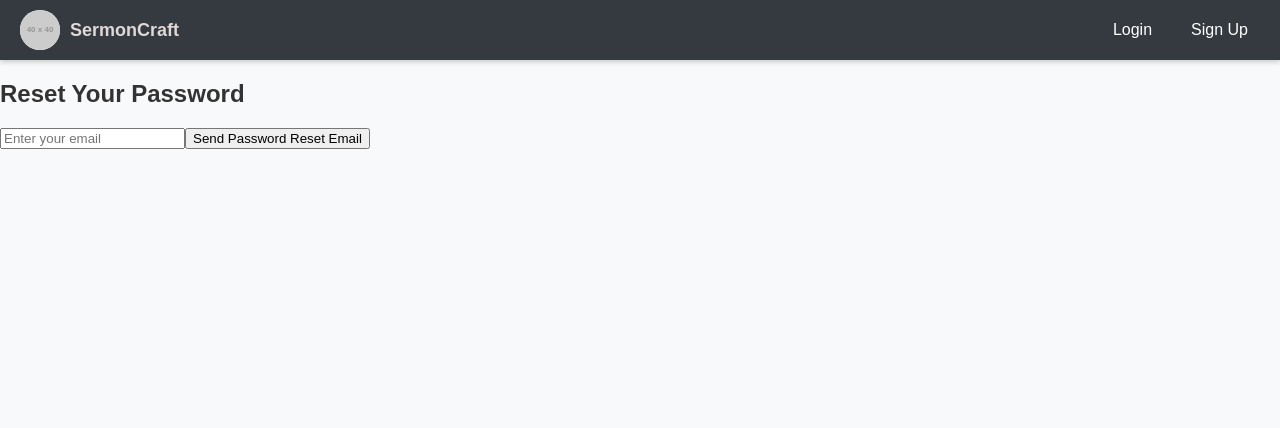
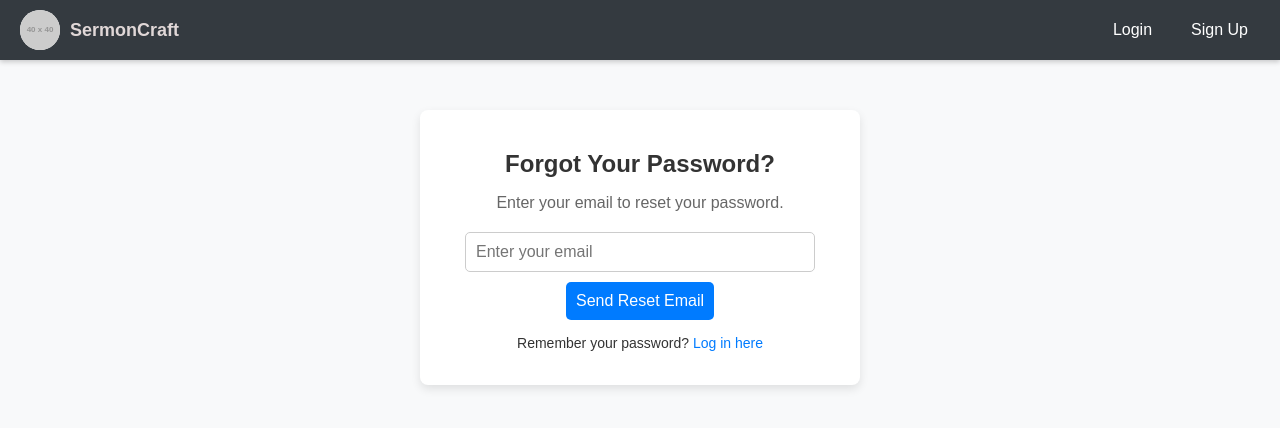
Before and after one commit to TimZoltowski/SermonCraft, a Next.js app: page /forgot-password in a window 1280 px wide. Shown: the top 428 px of the page. Built offline with nearby package versions, Linux system fonts and the light colour scheme; no server answers.

Commit message:
Styled the Forgot Password page

```diff
--- a/app/forgot-password/page.js
+++ b/app/forgot-password/page.js
@@ -1,38 +1,52 @@
 "use client";
-
 import { useState } from "react";
 import { sendPasswordResetEmail } from "firebase/auth";
 import { auth } from "@/lib/firebase";
+import "../globals.css"; // ✅ Import global styles
 
-export default function ForgotPassword() {
+export default function ForgotPasswordPage() {
   const [email, setEmail] = useState("");
   const [message, setMessage] = useState("");
   const [error, setError] = useState("");
 
-  const handlePasswordReset = async () => {
+  const handleReset = async (e) => {
+    e.preventDefault();
     setMessage("");
     setError("");
 
     try {
       await sendPasswordResetEmail(auth, email);
-      setMessage("Password reset email sent! Check your inbox.");
-    } catch (error) {
-      console.error("Password Reset Error:", error);
-      setError(error.message);
+      setMessage("A password reset email has been sent.");
+    } catch (err) {
+      setError("Failed to send reset email. Please check your email and try again.");
     }
   };
 
   return (
-    <div>
-      <h2>Reset Your Password</h2>
-      {message && <p style={{ color: "green" }}>{message}</p>}
-      {error && <p style={{ color: "red" }}>{error}</p>}
-      <input
-        type="email"
-        placeholder="Enter your email"
-        onChange={(e) => setEmail(e.target.value)}
-      />
-      <button onClick={handlePasswordReset}>Send Password Reset Email</button>
+    <div className="auth-container">
+      <h2 className="auth-title">Forgot Your Password?</h2>
+      <p className="auth-subtitle">Enter your email to reset your password.</p>
+
+      {message && <p className="auth-message">{message}</p>}
+      {error && <p className="auth-error">{error}</p>}
+
+      <form onSubmit={handleReset} className="auth-form">
+        <input
+          type="email"
+          placeholder="Enter your email"
+          className="auth-input"
+          value={email}
+          onChange={(e) => setEmail(e.target.value)}
+          required
+        />
+        <button type="submit" className="auth-button">
+          Send Reset Email
+        </button>
+      </form>
+
+      <p className="auth-footer">
+        Remember your password? <a href="/auth">Log in here</a>
+      </p>
     </div>
   );
 }
--- a/app/globals.css
+++ b/app/globals.css
@@ -186,3 +186,9 @@ body {
 .auth-footer a:hover {
   text-decoration: underline;
 }
+
+.auth-message {
+  color: green;
+  font-size: 14px;
+  margin-bottom: 15px;
+}
```
